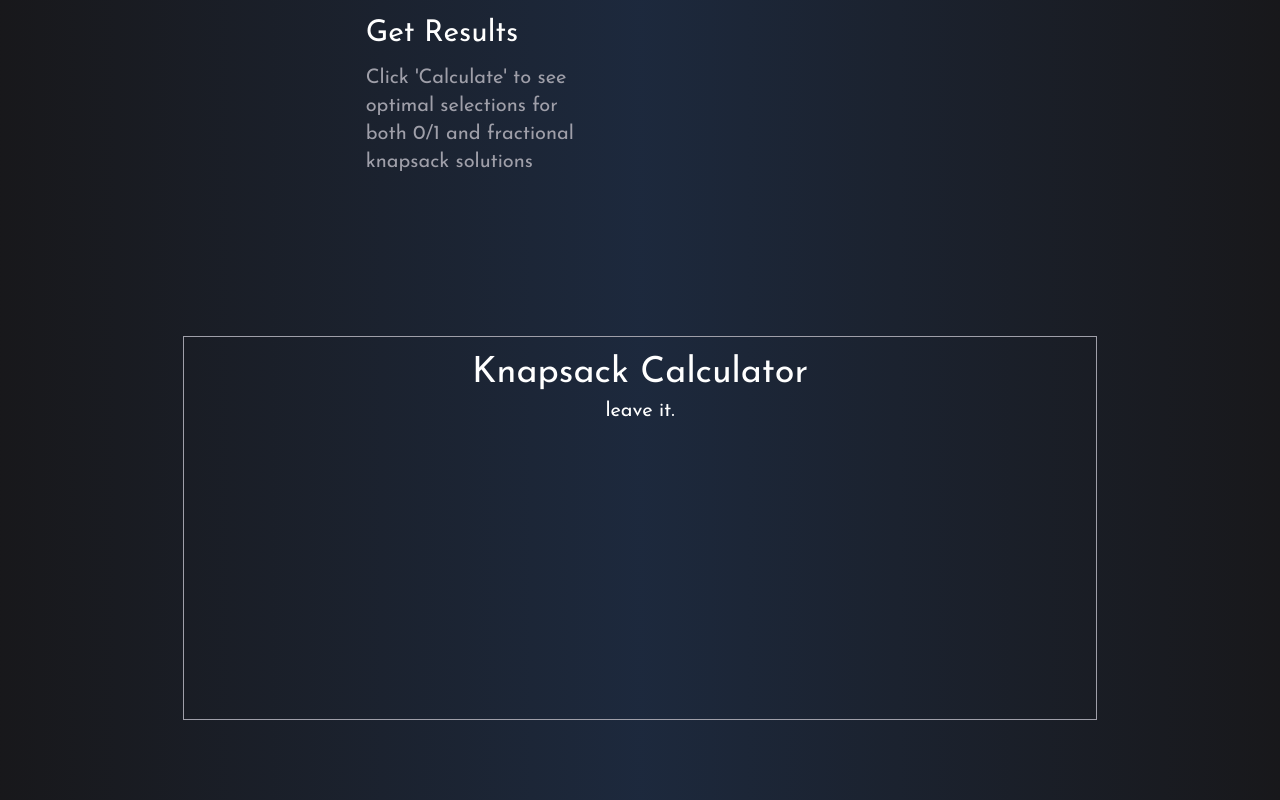
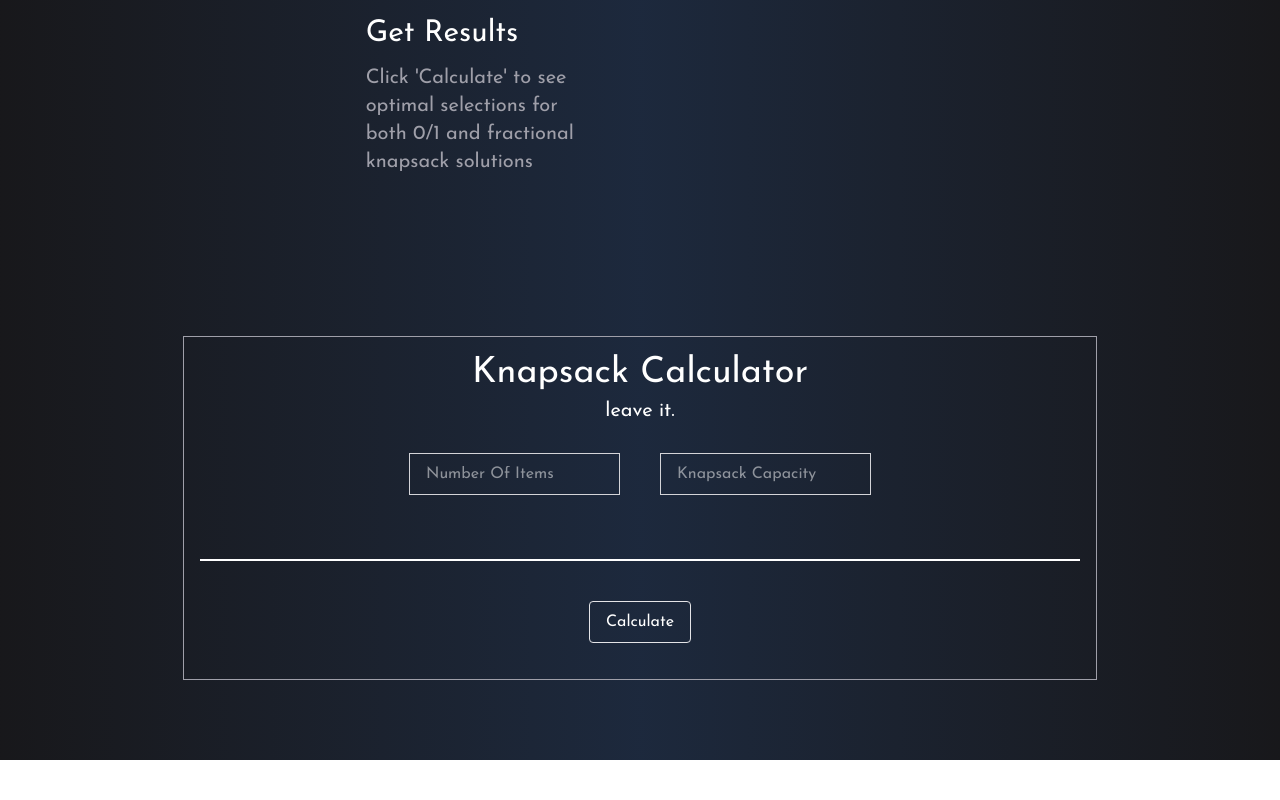
Before and after one commit to stealthscripter/knapsack-visualizer, a React (Vite) app: page / in a window 1280 px wide. Shown: the part 1150-1950 px from the top of the page. After the commit the page ends 1910 px from the top, so only its background shows below. Built offline with nearby package versions, Linux system fonts and the light colour scheme.

Commit message:
0/1 knapsack table and resultant profit

```diff
--- a/src/components/Knapsack.tsx
+++ b/src/components/Knapsack.tsx
@@ -1,11 +1,224 @@
+import { useState } from "react";
+import KnapsackApp from "../KnapsackApp";
+type Item = {
+  profit: number;
+  weight: number;
+};
+
+type Result = {
+  fractional: {
+    maxProfit: number;
+    solution: (number | string)[];
+  };
+  zeroOne: {
+    maxProfit: number;
+    solution: number[];
+    table: number[][];
+  };
+};
+
 function Knapsack() {
+  const [items, setItems] = useState<Item[]>([]);
+  const [capacity, setCapacity] = useState<number>(0);
+  const [result, setResult] = useState<Result | null>(null);
+
+  const handleRowsChange = (e: React.ChangeEvent<HTMLInputElement>) => {
+    const count = parseInt(e.target.value) || 0;
+    setItems(Array.from({ length: count }, () => ({ profit: 0, weight: 0 })));
+  };
+
+  const handleItemChange =
+    (index: number, field: keyof Item) =>
+    (e: React.ChangeEvent<HTMLInputElement>) => {
+      const value = parseInt(e.target.value) || 0;
+      setItems((prev) =>
+        prev.map((item, i) =>
+          i === index ? { ...item, [field]: value } : item
+        )
+      );
+    };
+
+  const handleCalculate = () => {
+    if (!items.length || capacity <= 0) return;
+
+    const fractionalResult = knapsackFractional(capacity, items);
+    const zeroOneResult = knapsack01(capacity, items);
+
+    setResult({
+      fractional: fractionalResult,
+      zeroOne: zeroOneResult,
+    });
+  };
+
+  const knapsackFractional = (capacity: number, items: Item[]) => {
+    const sorted = items
+      .map((item, i) => ({
+        ...item,
+        density: item.profit / item.weight,
+        index: i,
+      }))
+      .sort((a, b) => b.density - a.density);
+
+    let remaining = capacity;
+    let profit = 0;
+    const solution = Array(items.length).fill(0);
+
+    for (const { profit: p, weight: w, index } of sorted) {
+      if (w <= remaining) {
+        profit += p;
+        remaining -= w;
+        solution[index] = 1;
+      } else if (remaining > 0) {
+        profit += (p * remaining) / w;
+        solution[index] = `${remaining}/${w}`;
+        remaining = 0;
+      }
+    }
+
+    return { maxProfit: profit, solution };
+  };
+
+  const knapsack01 = (capacity: number, items: Item[]) => {
+    const n = items.length;
+    const dp: number[][] = Array.from({ length: n + 1 }, () =>
+      Array(capacity + 1).fill(0)
+    );
+
+    for (let i = 1; i <= n; i++) {
+      const { profit, weight } = items[i - 1];
+      for (let w = 0; w <= capacity; w++) {
+        if (weight <= w) {
+          dp[i][w] = Math.max(dp[i - 1][w], dp[i - 1][w - weight] + profit);
+        } else {
+          dp[i][w] = dp[i - 1][w];
+        }
+      }
+    }
+
+    const solution = Array(n).fill(0);
+    let i = n;
+    let w = capacity;
+    while (i > 0 && w > 0) {
+      if (dp[i][w] !== dp[i - 1][w]) {
+        solution[i - 1] = 1;
+        w -= items[i - 1].weight;
+      }
+      i--;
+    }
+
+    return { maxProfit: dp[n][capacity], solution, table: dp };
+  };
+
   return (
-    <div className="mt-40 border border-zinc-400 p-4 col-start-2 col-span-5 my-20 min-h-96 font-josefin">
-      <h1 className="text-center text-4xl">Knapsack Calculator</h1>
-      <p className="text-xl leading-9 text-center">
-        leave it.
-      </p>
+    <div className="mt-40 border border-zinc-400 p-4 col-start-2 col-span-5 grid grid-cols-5 my-20 font-josefin">
+      <h1 className="text-center text-4xl col-span-5">Knapsack Calculator</h1>
+      <p className="text-xl leading-9 text-center col-span-5">leave it.</p>
 
+      <section className="col-start-2 col-span-3">
+        <div className="my-2 p-4 flex justify-center space-x-10">
+          <input
+            type="number"
+            min={1}
+            className="border border-zinc-300 py-2 px-4 capitalize"
+            placeholder="number of items"
+            onChange={handleRowsChange}
+          />
+          <input
+            type="number"
+            min={0}
+            className="border border-zinc-300 py-2 px-4 capitalize"
+            placeholder="knapsack capacity"
+            value={capacity === 0 ? "" : capacity}
+            onChange={(e) => setCapacity(parseInt(e.target.value))}
+          />
+        </div>
+      </section>
+
+      <section className="col-start-2 col-span-3 flex justify-center items-start">
+        {items.length >= 1 && (
+          <table className={`table-auto`}>
+            <thead>
+              <tr className="">
+                <th className="text-center text-zinc-300 pt-5 pb-3">Item</th>
+                <th className="text-center text-zinc-300 pt-5 pb-3">Profit</th>
+                <th className="text-center text-zinc-300 pt-5 pb-3">Weight</th>
+              </tr>
+            </thead>
+
+            <tbody>
+              {items.map((item, i) => (
+                <tr key={i}>
+                  <td className="border px-4 py-2">Item {i + 1}</td>
+                  <td className="border px-4 py-2">
+                    <input
+                      type="number"
+                      placeholder="value"
+                      min={0}
+                      value={item.profit === 0 ? "" : item.profit}
+                      onChange={handleItemChange(i, "profit")}
+                      className="w-full p-1 outline-none"
+                    />
+                  </td>
+                  <td className="border px-4 py-2">
+                    <input
+                      type="number"
+                      placeholder="value"
+                      min={0}
+                      value={item.weight === 0 ? "" : item.weight}
+                      onChange={handleItemChange(i, "weight")}
+                      className="w-full p-1 outline-none"
+                    />
+                  </td>
+                </tr>
+              ))}
+            </tbody>
+          </table>
+        )}
+      </section>
+
+      <section className="col-start-1 col-end-6 grid grid-cols-5  border mt-10">
+        {result && (
+          <>
+            {/* 0-1 knapsack */}
+            <div className="col-start-1 col-end-3 text-center">
+              <h4 className="font-semibold text-2xl my-1">Knapsack 0/1</h4>
+              <p className="my-2 text-base">Resultant Table</p>
+              <table className="table-auto w-full">
+                <tbody>
+                  {result.zeroOne.table.map((row, i) => (
+                    <tr key={i}>
+                      {row.map((cell, j) => (
+                        <td key={j} className="border px-2 py-1">
+                          {cell}
+                        </td>
+                      ))}
+                    </tr>
+                  ))}
+                </tbody>
+              </table>
+            </div>
+
+            {/* fractional knapsack */}
+
+            <div className="text-center">
+              <h3 className="text-lg font-semibold">Fractional Knapsack</h3>
+              <p>Max Profit: {result.fractional.maxProfit.toFixed(2)}</p>
+              <p>Solution: {result.fractional.solution.join(", ")}</p>
+
+              <h3 className="text-lg font-semibold">0/1 Knapsack</h3>
+
+            </div>
+          </>
+        )}
+      </section>
+      <div className="col-start-3 col-end-4 flex justify-center mt-5">
+        <button
+          onClick={handleCalculate}
+          className="border border-zinc-200 hover:bg-white hover:text-slate-900 duration-300 cursor-pointer px-4 py-2 rounded my-5"
+        >
+          Calculate
+        </button>
+      </div>
     </div>
   );
 }
--- a/src/components/Steps.tsx
+++ b/src/components/Steps.tsx
@@ -27,7 +27,8 @@ function Steps() {
                 <h4 className="text-3xl text-white my-3">{step.title}</h4>
                 <p className="text-xl">{step.description}</p>
               </div>
-              <div className=""></div>
+              <div className="">
+              </div>
             </>
           ) : (
             <>
--- a/src/index.css
+++ b/src/index.css
@@ -4,3 +4,12 @@
     --font-lato: Lato , san-serif;
     --font-josefin :Josefin Sans
 }
+
+input[type='number'] {
+    @apply appearance-none;
+  }
+
+  input[type='number']::-webkit-outer-spin-button,
+  input[type='number']::-webkit-inner-spin-button {
+    @apply appearance-none m-0;
+  }
```
Also changed, not shown: public/step-01-a.png (added), public/step-01-b.png (added).
